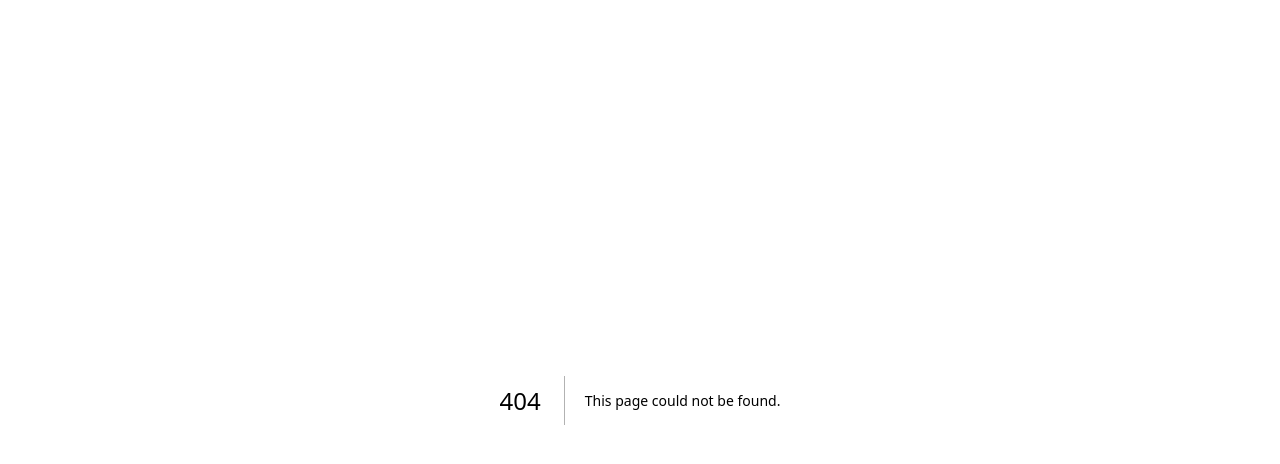
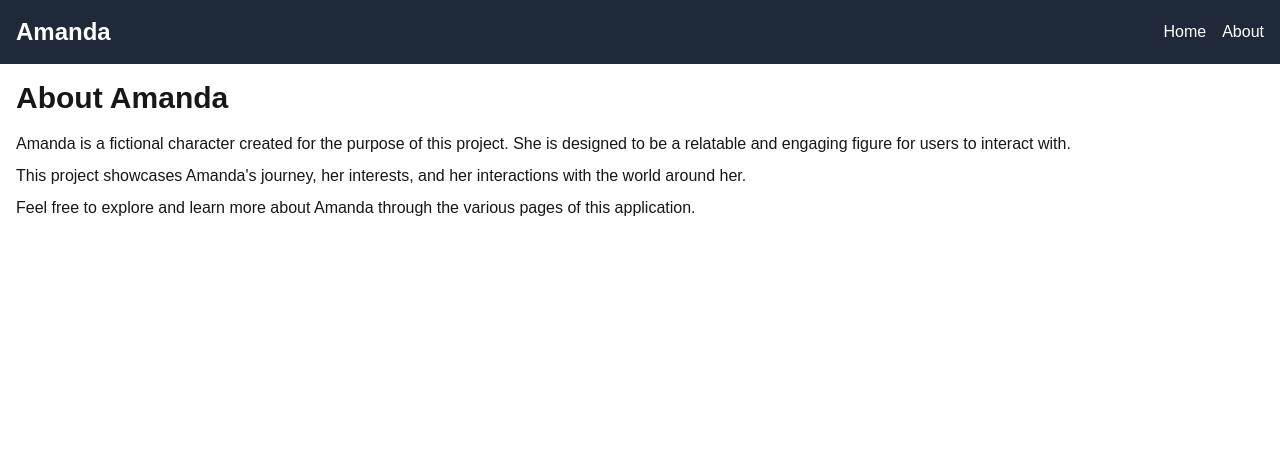
Before and after one commit to ama-lyn/alx-project-0x02-setup, a Next.js app in the folder alx-project-0x02/: page /about in a window 1280 px wide. Before the commit this address had no page. Shown: the top 464 px of the page. Built offline with nearby package versions, Linux system fonts and the light colour scheme.

Commit message:
Basic Routing

```diff
--- a/alx-project-0x02/components/layout/Header.tsx
+++ b/alx-project-0x02/components/layout/Header.tsx
@@ -7,12 +7,12 @@ const Header: React.FC = () => {
         <h1 className="text-2xl font-bold">Amanda</h1>
         <nav>
           <ul className="flex space-x-4">
-            <li>
-              <Link href="/" className="hover:underline" />
+            <li className='hover:text-yellow-400 cursor:pointer'>
+              <Link href="/home" />
               Home
             </li>
-            <li>
-              <Link href="/about" className="hover:underline" />
+            <li className="hover:text-yellow-400 cursor:pointer">
+              <Link href="/about"/>
               About
             </li>
           </ul>
--- /dev/null
+++ b/alx-project-0x02/pages/about.tsx
@@ -0,0 +1,17 @@
+import Header from '@/components/layout/Header';
+
+const About: React.FC = () => {
+    return(
+        <div>
+            <Header/>
+        <div className="container mx-auto p-4">
+            <h1 className="text-3xl font-bold mb-4">About Amanda</h1>
+            <p className="mb-2">Amanda is a fictional character created for the purpose of this project. She is designed to be a relatable and engaging figure for users to interact with.</p>
+            <p className="mb-2">This project showcases Amanda&apos;s journey, her interests, and her interactions with the world around her.</p>
+            <p className="mb-2">Feel free to explore and learn more about Amanda through the various pages of this application.</p>
+        </div>
+        </div>
+    );
+}
+
+export default About;
--- /dev/null
+++ b/alx-project-0x02/pages/home.tsx
@@ -0,0 +1,15 @@
+import Header from '@/components/layout/Header';
+
+const Home: React.FC =()=>{
+    return(
+       <div>
+        <Header/>
+        <div className='container mx-auto p-4'>
+           <h1 className='text-3xl font-bold mb-4'>Welcome to Amanda&apos;s World</h1>
+           <p></p>
+        </div>
+        </div>
+    );
+}
+
+export default Home;
```
